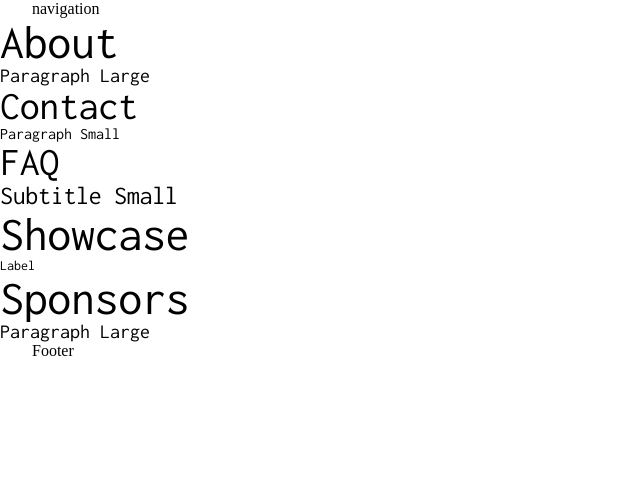
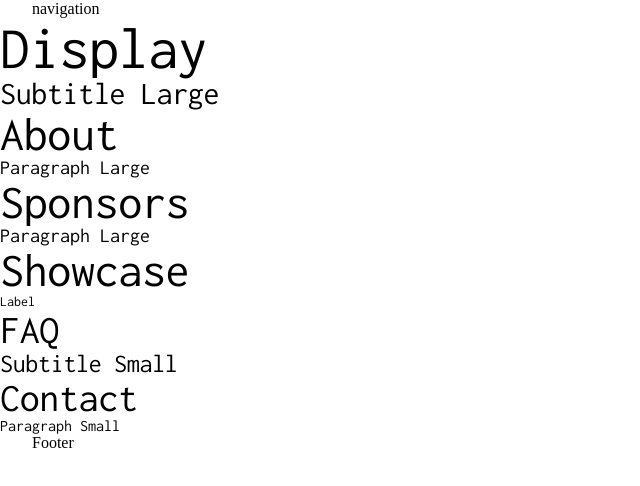
Before and after one commit to hack-the-6ix/2025.hackthe6ix.com, a Next.js app: page / in a window 1280 px wide. Shown: the top 486 px of the page, without its empty margins (0-640 px from the left). Built offline with nearby package versions, Linux system fonts and the light colour scheme.

Commit message:
fix: moved sections out of layout to page

```diff
--- a/src/app/layout.tsx
+++ b/src/app/layout.tsx
@@ -1,4 +1,4 @@
-import { ReactNode } from 'react';
+import { PropsWithChildren, ReactNode } from 'react';
 import type { Metadata } from 'next';
 import Script from 'next/script';
 import './layout.scss';
@@ -8,37 +8,21 @@ export const metadata: Metadata = {
   description: 'owo',
 };
 
-export interface RootLayoutProps {
+export interface RootLayoutProps extends PropsWithChildren {
   navigation: ReactNode;
   footer: ReactNode;
-  about: ReactNode;
-  contact: ReactNode;
-  home: ReactNode;
-  faq: ReactNode;
-  showcase: ReactNode;
-  sponsors: ReactNode;
 }
 
 export default function RootLayout({
   navigation,
+  children,
   footer,
-  about,
-  contact,
-  home,
-  faq,
-  showcase,
-  sponsors,
 }: RootLayoutProps) {
   return (
     <html lang="en">
       <body>
         {navigation}
-        {about}
-        {contact}
-        {home}
-        {faq}
-        {showcase}
-        {sponsors}
+        {children}
         {footer}
       </body>
       <Script strategy="lazyOnload" id="animate">
--- a/src/app/page.tsx
+++ b/src/app/page.tsx
@@ -1,17 +1,19 @@
-import Card from '@/components/Card';
+import About from './_about/page';
+import Contact from './_contact/page';
+import FAQ from './_faq/page';
+import Hero from './_hero/page';
+import Showcase from './_showcase/page';
+import Sponsors from './_sponsors/page';
 
 export default function LandingPage() {
   return (
     <main>
-      <Card
-        radius={6}
-        borderWidth={1}
-        pixelSize={8}
-        style={{ width: 100, height: 100 }}
-        borderColor="neutral-400"
-      >
-        owo
-      </Card>
+      <Hero />
+      <About />
+      <Sponsors />
+      <Showcase />
+      <FAQ />
+      <Contact />
     </main>
   );
 }
```
Also changed, not shown: src/app/_about/page.tsx (renamed from src/app/@about/page.tsx), src/app/_contact/page.tsx (renamed from src/app/@contact/page.tsx), src/app/_faq/page.tsx (renamed from src/app/@faq/page.tsx), src/app/_hero/page.tsx (renamed from src/app/@hero/page.tsx), src/app/_showcase/page.tsx (renamed from src/app/@showcase/page.tsx), src/app/_sponsors/page.tsx (renamed from src/app/@sponsors/page.tsx).
